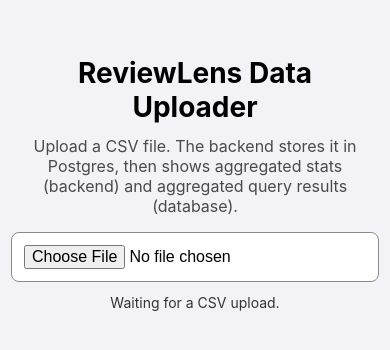
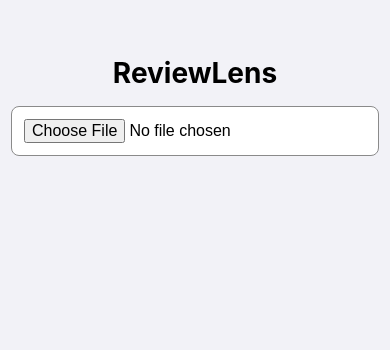
Before and after one commit to hanhanwu/Hanhan_ReviewLensAI, a React Native app in the folder review_lens_frontend/: screen / in a window 390 px wide. Shown: the top 350 px of the page. Built offline with nearby package versions, Linux system fonts and the light colour scheme.

Commit message:
clean UI

```diff
--- a/review_lens_frontend/App.tsx
+++ b/review_lens_frontend/App.tsx
@@ -54,7 +54,6 @@ export default function App() {
   const [dbAggregates, setDbAggregates] = useState<DbAggregates | null>(null);
   const [error, setError] = useState<string | null>(null);
   const [loading, setLoading] = useState(false);
-  const [message, setMessage] = useState("Waiting for a CSV upload.");
   const [loadingBackend, setLoadingBackend] = useState(false);
   const [loadingDb, setLoadingDb] = useState(false);
 
@@ -69,7 +68,6 @@ export default function App() {
     setDbAggregates(null);
     setLoading(true);
     setError(null);
-    setMessage("Uploading…");
 
     try {
       const formData = new FormData();
@@ -91,10 +89,8 @@ export default function App() {
 
       const payload: UploadResponse = await response.json();
       setUpload(payload);
-      setMessage("Upload saved to database.");
     } catch (err) {
       setError(err instanceof Error ? err.message : "Upload failed.");
-      setMessage("Upload failed.");
     } finally {
       setLoading(false);
       event.target.value = "";
@@ -192,11 +188,7 @@ export default function App() {
         contentContainerStyle={styles.scrollContent}
         keyboardShouldPersistTaps="handled"
       >
-        <Text style={styles.title}>ReviewLens Data Uploader</Text>
-        <Text style={styles.subtitle}>
-          Upload a CSV file. The backend stores it in Postgres, then shows
-          aggregated stats (backend) and aggregated query results (database).
-        </Text>
+        <Text style={styles.title}>ReviewLens</Text>
 
         {Platform.OS === "web" && canUploadAgain ? (
           <>
@@ -207,11 +199,6 @@ export default function App() {
               disabled={loading}
               style={fileInputStyle}
             />
-            {upload && (
-              <Text style={styles.note}>
-                Upload another CSV to replace the current results.
-              </Text>
-            )}
           </>
         ) : Platform.OS !== "web" ? (
           <Text style={styles.note}>
@@ -220,15 +207,6 @@ export default function App() {
           </Text>
         ) : null}
 
-        {upload && (
-          <View style={styles.savedPill}>
-            <Text style={styles.savedText}>
-              Saved: {upload.filename ?? "uploaded.csv"} (upload_id: {upload.upload_id})
-            </Text>
-          </View>
-        )}
-
-        <Text style={styles.message}>{message}</Text>
         {error && <Text style={styles.error}>{error}</Text>}
 
         {upload && (
@@ -363,26 +341,9 @@ const styles = StyleSheet.create({
     textAlign: "center",
     maxWidth: 420,
   },
-  message: {
-    marginTop: 12,
-    fontSize: 14,
-    color: "#333",
-  },
   error: {
     marginTop: 8,
     color: "#d93025",
-  },
-  savedPill: {
-    marginTop: 16,
-    paddingVertical: 10,
-    paddingHorizontal: 14,
-    borderRadius: 999,
-    backgroundColor: "#111827",
-    maxWidth: 820,
-  },
-  savedText: {
-    color: "#fff",
-    fontSize: 12,
   },
   dashboard: {
     marginTop: 24,
```
Also changed, not shown: 1 other file (tests, documents, lock files or other folders).
